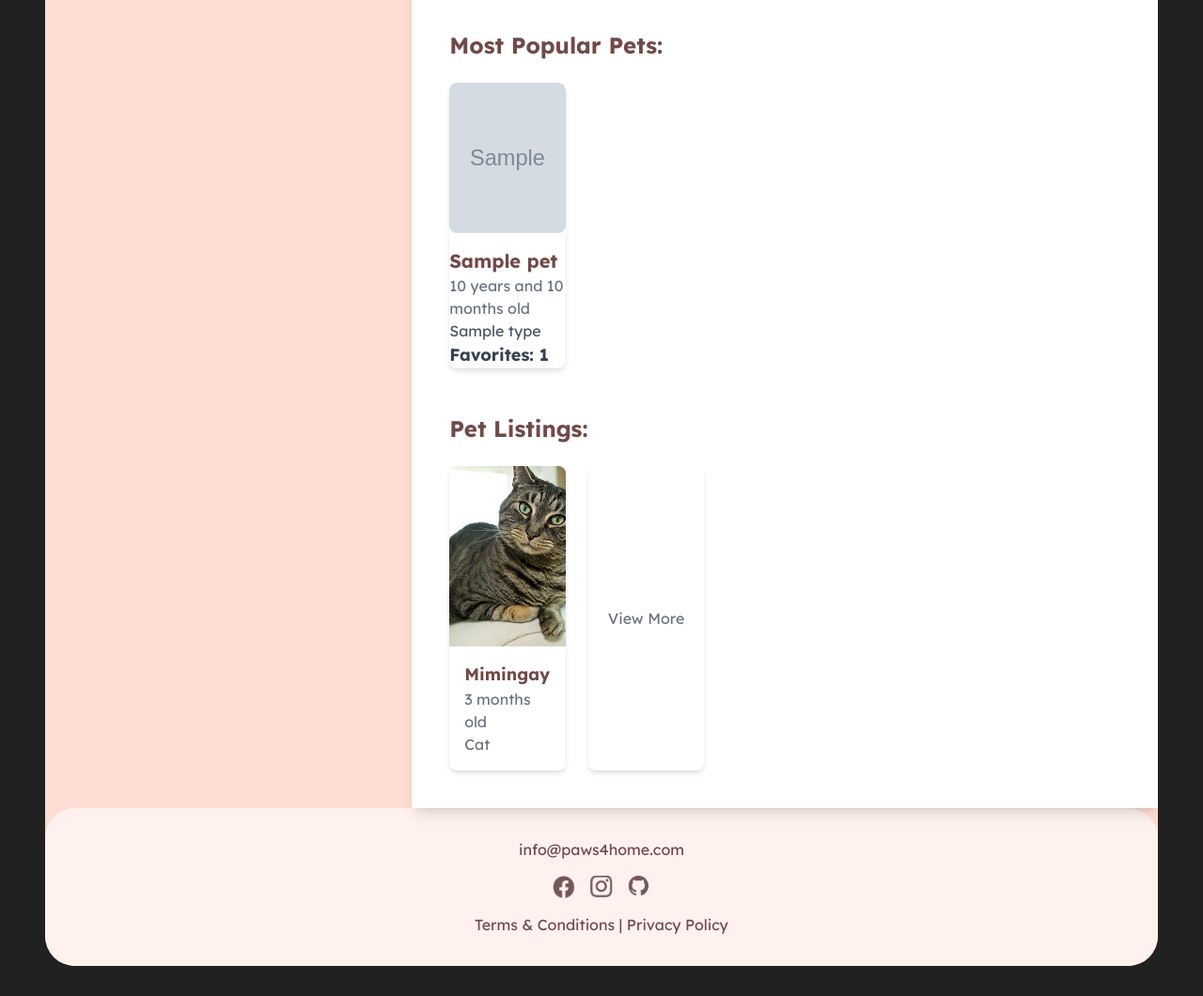
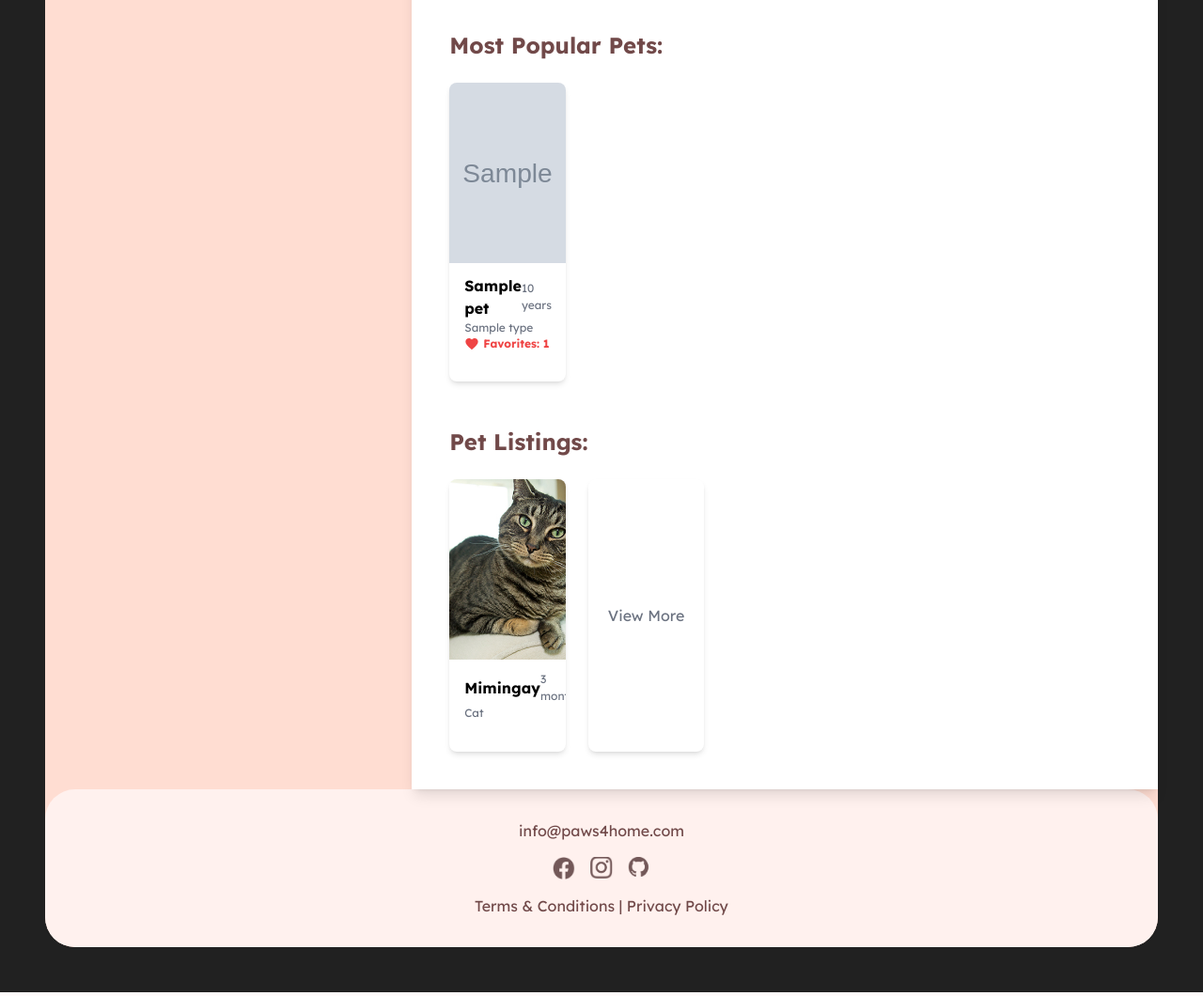
Before and after one commit to aizernere/PawsForHome, a Django app: template PawsForHome/main/templates/shelterdashboard.html in a window 1280 px wide. Shown: the part 564-1624 px from the top of the page at 94% size. Run offline with Django 5.2, Linux system fonts and the light colour scheme; data comes from the database, SQL or seed files in the repository; tables that the repository leaves empty hold one stand-in row (values such as "Sample post"); the template is opened without the code that fills it: values that come from a table or form of the project are taken from there, most other values are stand-ins (such as "Sample title", 1, 10 or a date in 2020); grey boxes marked "Sample" are stand-in pictures; parts of the project's set-up code (start-up, migrations or seed data) failed here and were passed over; some libraries are stand-ins or nearby versions.

Commit message:
updit ui

```diff
--- a/PawsForHome/main/templates/shelterdashboard.html
+++ b/PawsForHome/main/templates/shelterdashboard.html
@@ -127,18 +127,34 @@
     <div class="grid grid-cols-5 gap-6">
         {% for pet in popular_pets %}
         <div class="bg-white rounded-lg shadow-md overflow-hidden">
-                <img src="{{ pet.image.url }}" alt="{{ pet.name }}" class="h-40 w-full object-cover rounded-lg">
-                <div class="mt-4">
-                    <h3 class="text-xl font-bold">{{ pet.name }}</h3>
-                    <p class="text-gray-500">
+          <img src="{{ pet.image.url }}" alt="{{ pet.name }}" class="w-full h-48 object-cover">
+          <div class="px-4 pt-3 pb-8">
+              <div class="flex justify-between items-center">
+                  <h3 class="font-bold text-[16px] text-black">{{ pet.name }}</h3>
+                  <p class="text-gray-500 text-[12px]">
                       {% if pet.age_years > 0 %}
-                          {{ pet.age_years }} years{% if pet.age_months > 0 %} and {{ pet.age_months }} months{% endif %} old
+                          {% if pet.age_years > 1 %}
+                          {{ pet.age_years }} years
                           {% else %}
-                          {{ pet.age_months }} months old
+                          {{ pet.age_years }} year
+                          {% endif %}
+                      {% else %}
+                          {% if pet.age_months > 1 %}
+                          {{ pet.age_months }} months
+                          {% else %}
+                          {{ pet.age_months }} month
+                          {% endif %}
                       {% endif %}
                   </p>
-                    <p class="text-gray-600">{{ pet.type }}</p>
-                    <p class="text-gray-700 font-bold text-lg">Favorites: {{ pet.favorites_count }}</p>
+              </div>
+              <span class="text-gray-500 text-[12px] block mt-0">{{ pet.type }}</span>
+              <p class="flex items-center text-red-500 font-bold text-xs">
+                <svg xmlns="http://www.w3.org/2000/svg" fill="currentColor" class="h-4 w-4 mr-1" viewBox="0 0 24 24">
+                    <path d="M12 21.35l-1.45-1.32C5.4 15.36 2 12.28 2 8.5 2 5.42 4.42 3 7.5 3c1.74 0 3.41.81 4.5 2.09C13.09 3.81 14.76 3 16.5 3 19.58 3 22 5.42 22 8.5c0 3.78-3.4 6.86-8.55 11.54L12 21.35z"/>
+                </svg>
+                Favorites: {{ pet.favorites_count }}
+            </p>
+
           </div>
             </div>
         {% empty %}
@@ -154,16 +170,26 @@
       {% for pet in pets %}
       <div class="bg-white rounded-lg shadow-md overflow-hidden">
         <img src="{{ pet.image.url }}" alt="{{ pet.name }}" class="w-full h-48 object-cover">
-              <div class="p-4">
-                  <h3 class="font-bold text-lg">{{ pet.name }}</h3>
-                  <p class="text-gray-500">
+        <div class="px-4 pt-3 pb-8">
+            <div class="flex justify-between items-center">
+                <h3 class="font-bold text-[16px] text-black">{{ pet.name }}</h3>
+                <p class="text-gray-500 text-[12px]">
                     {% if pet.age_years > 0 %}
-                        {{ pet.age_years }} years{% if pet.age_months > 0 %} and {{ pet.age_months }} months{% endif %} old
+                        {% if pet.age_years > 1 %}
+                        {{ pet.age_years }} years
                         {% else %}
-                        {{ pet.age_months }} months old
+                        {{ pet.age_years }} year
+                        {% endif %}
+                    {% else %}
+                        {% if pet.age_months > 1 %}
+                        {{ pet.age_months }} months
+                        {% else %}
+                        {{ pet.age_months }} month
+                        {% endif %}
                     {% endif %}
                 </p>
-                  <span class="text-gray-500">{{ pet.type }}</span>
+            </div>
+            <span class="text-gray-500 text-[12px] block mt-0">{{ pet.type }}</span>
         </div>
           </div>
         {% empty %}
```
Also changed, not shown: PawsForHome/main/templates/shelterdashboard/pet_listings.html (+30 -12 lines). Lines whose indentation alone changed are shown as unchanged.
